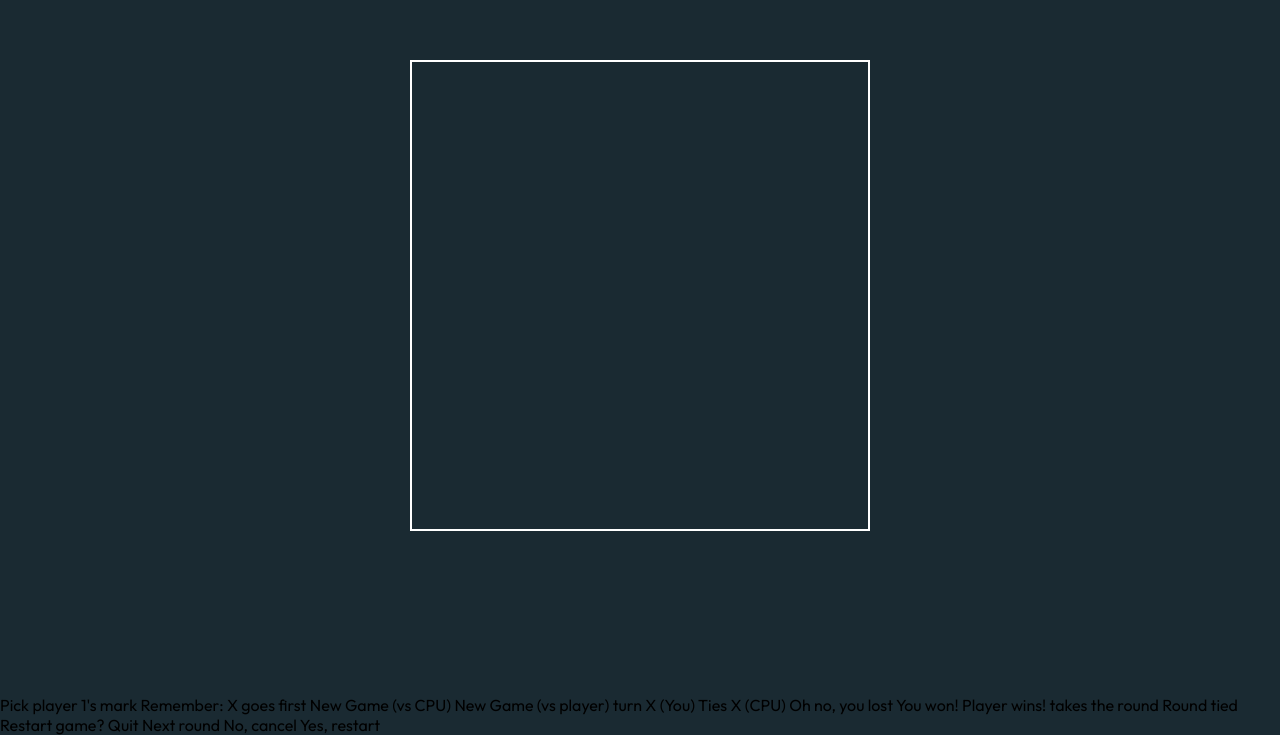
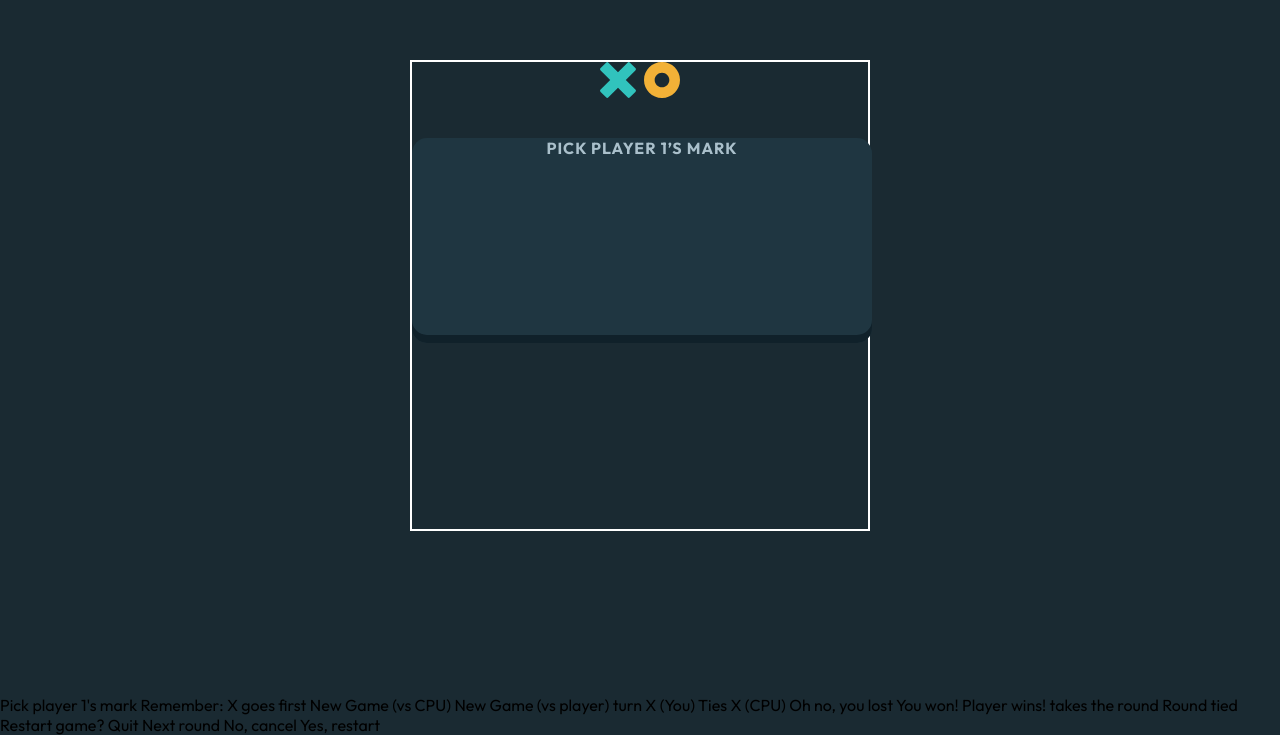
Before and after one commit to sohhamm/tic-tac-toe, a website: page index.html in a window 1280 px wide. Shown: the part 105-840 px from the top of the page. Drawn offline with Linux system fonts and the light colour scheme.

Commit message:
new game page

```diff
--- a/index.html
+++ b/index.html
@@ -18,7 +18,16 @@
   <body>
     <!-- New game menu start -->
     <main class="container">
-      <div class="new-game-container"></div>
+      <div class="new-game-container">
+        <div class="logo-box">
+          <img src="./src/assets/icon-x.svg" class="logo" />
+          <img src="./src/assets/icon-o.svg" class="logo" />
+        </div>
+
+        <div class="mark-picker">
+          <h1 class="header-text">PICK PLAYER 1’S MARK</h1>
+        </div>
+      </div>
     </main>
 
     Pick player 1's mark Remember: X goes first New Game (vs CPU) New Game (vs
--- a/src/styles/styles.scss
+++ b/src/styles/styles.scss
@@ -42,10 +42,28 @@ select {
   font: inherit;
 }
 
-@mixin large-text {
+@mixin large-heading {
   font-weight: bold;
   font-size: 40px;
   letter-spacing: 2.5px;
+}
+
+@mixin medium-heading {
+  font-weight: bold;
+  font-size: 24px;
+  letter-spacing: 1.5px;
+}
+
+@mixin small-heading {
+  font-weight: bold;
+  font-size: 20px;
+  letter-spacing: 1.25px;
+}
+
+%extra-small-heading {
+  font-weight: bold;
+  font-size: 16px;
+  letter-spacing: 1px;
 }
 
 .container {
@@ -55,8 +73,35 @@ select {
   height: 100%;
 }
 
+.logo-box {
+  display: flex;
+  justify-content: center;
+  column-gap: 8.3px;
+  margin-bottom: 40px;
+}
+
 .new-game-container {
   width: 460px;
   height: 471px;
   border: 2px solid white;
 }
+
+.logo {
+  width: 36px;
+  height: 36px;
+}
+
+.mark-picker {
+  background: $semi-dark-navy;
+  box-shadow: inset 0px -8px 0px #10212a;
+  border-radius: 15px;
+  text-align: center;
+  width: 460px;
+  height: 205px;
+}
+
+.header-text {
+  @extend %extra-small-heading;
+  margin-bottom: 24px;
+  color: $silver;
+}
```
Also changed, not shown: dist/css/styles.css, 1 other file.
